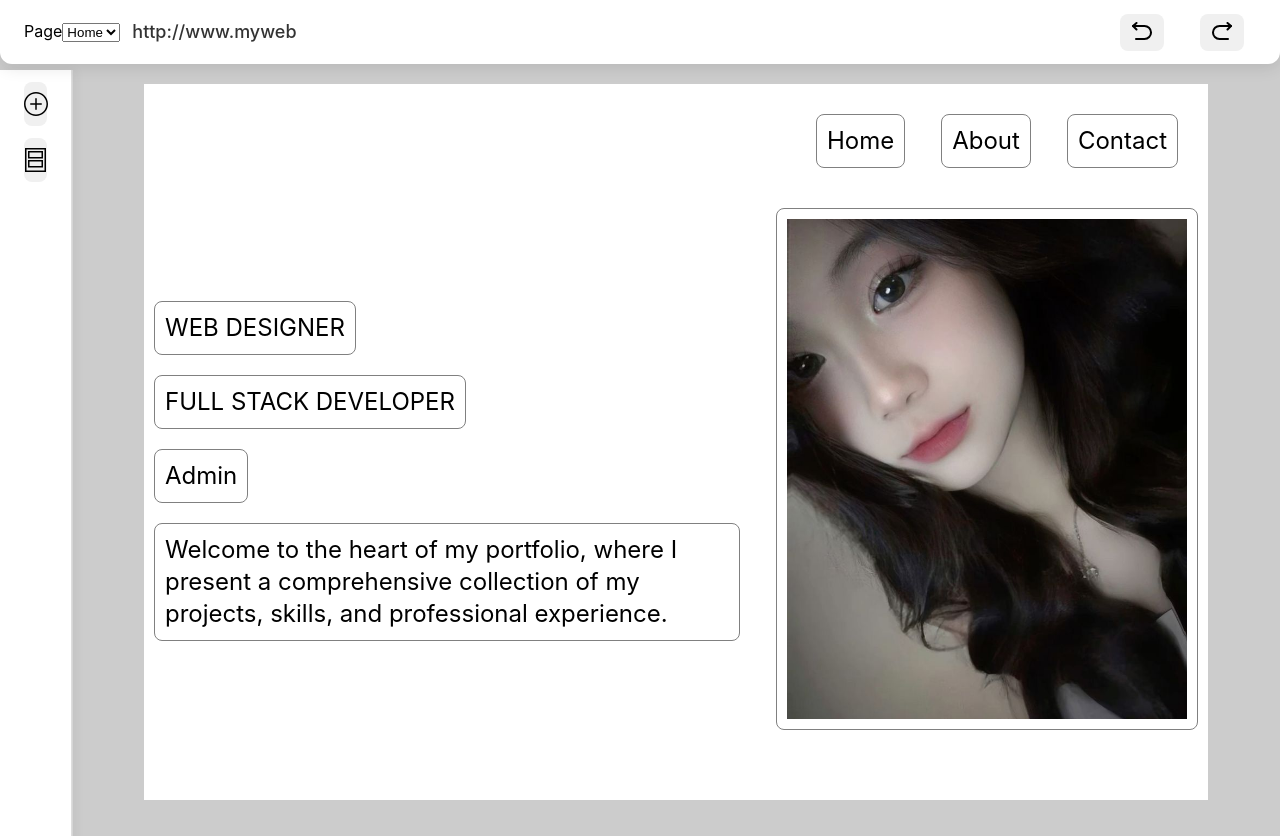
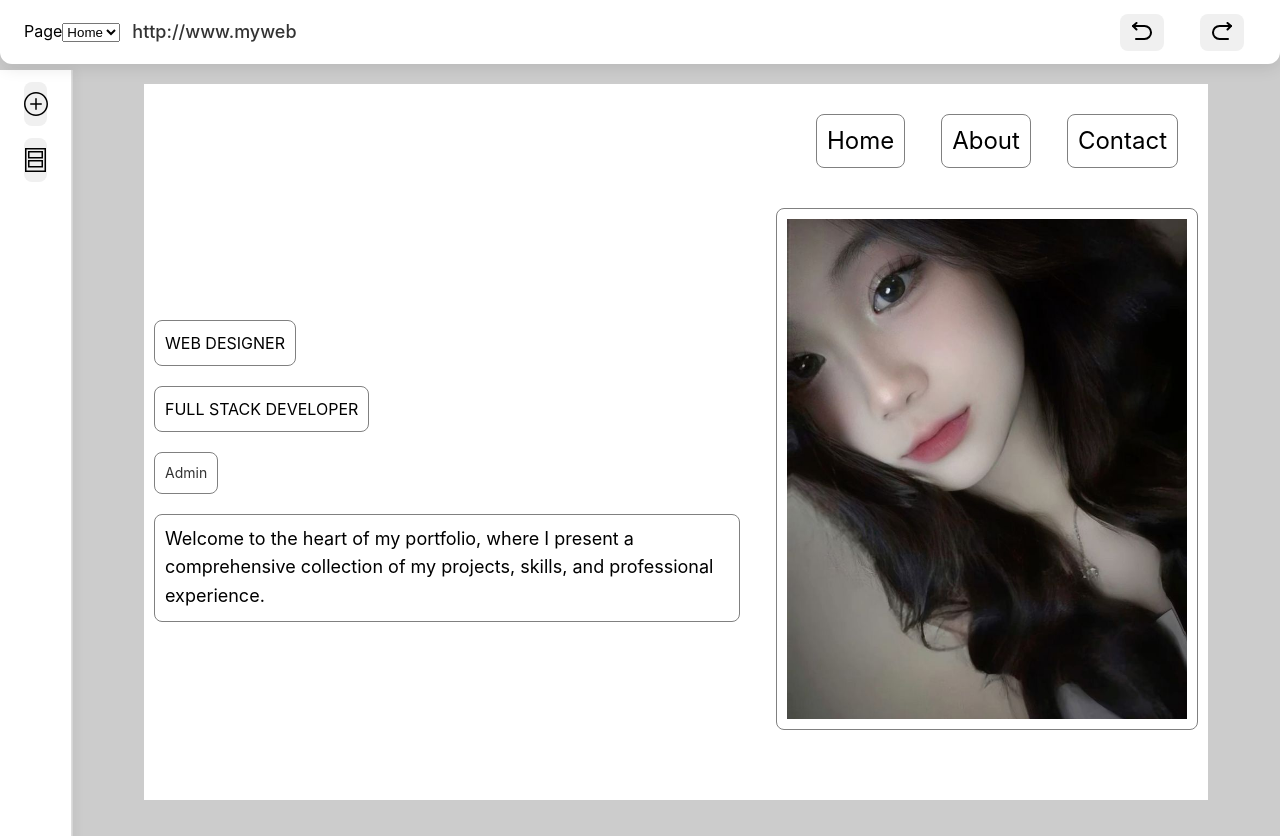
Before and after one commit to ZzzNTKzzZ/Web, a React (Create React App) app: page /editor in a window 1280 px wide. Built offline with nearby package versions, Linux system fonts and the light colour scheme.

Commit message:
not done  yet

```diff
--- a/src/components/EditComponent/ContextMenu/ContextMenu.jsx
+++ b/src/components/EditComponent/ContextMenu/ContextMenu.jsx
@@ -6,9 +6,7 @@ export default function ContextMenu({
   setEditMenu,
   handleDelete,
   handleCreate,
-  textStyle,
   setTextStyle,
-  activeId,
   activeStyle,
 }) {
   return (
@@ -16,9 +14,7 @@ export default function ContextMenu({
       <ul>
         <li
           onClick={() => {
-            console.log(activeStyle);
             setTextStyle(activeStyle);
-            console.log(textStyle);
             setEditMenu("text-section");
           }}
         >
--- a/src/components/EditComponent/DraggAble/DraggAble.jsx
+++ b/src/components/EditComponent/DraggAble/DraggAble.jsx
@@ -1,4 +1,4 @@
-import React, { useState, useEffect } from "react";
+import React, { useState } from "react";
 import { useDraggable } from "@dnd-kit/core";
 import style from "./DraggAble.module.css";
 
@@ -8,29 +8,17 @@ export default function DraggAble({
   children,
   activeId,
   setActiveId,
-  editStyle,
-  navbarStyle,
+  styling, // now correctly used
   image,
   setMenuContent,
-  setMenuPosition
+  setMenuPosition,
 }) {
+  console.log(styling)
   const [isHover, setIsHover] = useState(false);
+  const [isEditing, setIsEditing] = useState(false);
   const { attributes, listeners, setNodeRef, transform } = useDraggable({ id });
-  const [isEditing, setIsEditing] = useState(false);
-  // Derive styleUsing from props directly
-  const styleUsing = editStyle || navbarStyle;
+  const isActive = activeId === id;
 
-  useEffect(() => {
-  const mergedStyle = {
-    ...navbarStyle,
-    ...editStyle,
-    typography: {
-      ...navbarStyle?.typography,
-      ...editStyle?.typography,
-    },
-  };
-  console.log("Updated merged styleUsing:", mergedStyle);
-}, [editStyle, navbarStyle]);
   const handleClick = (e) => {
     e.stopPropagation();
     setActiveId(id);
@@ -41,7 +29,7 @@ export default function DraggAble({
     e.preventDefault();
     e.stopPropagation();
 
-    if (activeId === id) {
+    if (isActive) {
       const rect = e.currentTarget.getBoundingClientRect();
       setMenuPosition({ x: rect.right + 12, y: rect.top });
       setMenuContent(true);
@@ -56,9 +44,9 @@ export default function DraggAble({
         transform: transform
           ? `translate(${transform.x}px, ${transform.y}px)`
           : undefined,
-        border: activeId === id ? "2px solid blue" : "1px solid gray",
+        border: isActive ? "2px solid blue" : "1px solid gray",
         cursor: "grab",
-        color: isHover ? navbarStyle?.hoverColor : "inherit",
+        color: isHover ? styling?.hoverColor || "inherit" : "inherit",
       }}
       {...listeners}
       {...attributes}
@@ -72,10 +60,12 @@ export default function DraggAble({
           pointerEvents: "auto",
           userSelect: "text",
           cursor: "text",
-          fontFamily: styleUsing?.fontFamily,
-          fontWeight: styleUsing?.typography?.fontWeight,
-          fontStyle: styleUsing?.typography?.fontStyle,
-          textDecoration: styleUsing?.typography?.textDecoration,
+          fontWeight: styling?.typography?.fontWeight,
+          fontStyle: styling?.typography?.fontStyle,
+          textDecoration: styling?.typography?.textDecoration,
+          fontSize: styling?.fontSize,
+          lineHeight: styling?.lineHeight,
+          color: styling?.fontColor,
         }}
         onPointerDown={(e) => e.stopPropagation()}
       >
@@ -86,7 +76,9 @@ export default function DraggAble({
         ) : isEditing && React.isValidElement(children) ? (
           React.cloneElement(children, { editable: true })
         ) : (
-          <div>{label}</div>
+          <div style={{
+            fontFamily: styling?.typography?.fontFamily
+          }}>{label}</div>
         )}
       </div>
     </div>
--- a/src/components/EditComponent/EditMenu/EditMenuComponent.jsx
+++ b/src/components/EditComponent/EditMenu/EditMenuComponent.jsx
@@ -168,7 +168,7 @@ function ColorPickerSet({ label, value, onChange }) {
 }
 
 // --- Typography ---
-function TypographySet({ value, onChange }) {
+function TypographySet({ value = {}, onChange }) {
   const toggle = (key, expected) => {
     onChange({
       ...value,
@@ -216,6 +216,7 @@ function TypographySet({ value, onChange }) {
 }
 
 function TextSet({ value, onChange, open, handleToggle }) {
+
   const fonts = [
     "Arial",
     "Georgia",
@@ -231,12 +232,12 @@ function TextSet({ value, onChange, open, handleToggle }) {
     "200 (Extra Light)",
     "300 (Light)",
     "400 (Regular)",
-    " 500 (Medium)",
+    "500 (Medium)",
     "600 (Semi Bold)",
     "700 (Bold) ",
     "800 (Extra Bold)",
   ];
-
+  const reg = /^(1000|[1-9][0-9]{2})$/;
   const [fontFamilyOpen, setFontFamilyOpen] = useState(false);
   const [fontSizeOpen, setFontSizeOpen] = useState(false);
   const [fontTypeOpen, setFontTypeOpen] = useState(false);
@@ -302,7 +303,8 @@ function TextSet({ value, onChange, open, handleToggle }) {
   };
 
   const handleFontWeight = (val) => {
-    onChange("typography.fontWeight", val);
+    const num = val.match(/^\d+/)?.[0]; // extract leading number
+    onChange("typography.fontWeight", num);
     setFontWeightOpen(false);
   };
   // Chỉnh lại css và làm thêm các component trong textSet
--- a/src/components/componentsPortfolio/HeroBannerPortfolio/HeroBannerPortfolio.jsx
+++ b/src/components/componentsPortfolio/HeroBannerPortfolio/HeroBannerPortfolio.jsx
@@ -26,7 +26,7 @@ export default function HeroBannerPortfolio({
   const contextStyle = {
     applyPosition: {
       fontFamily: "'Arial', sans-serif",
-      fontSize: "16",
+      fontSize: 16,
       fontColor: "#000000",
       backgroundColor: "transparent",
       listStyle: "none",
@@ -41,7 +41,7 @@ export default function HeroBannerPortfolio({
     },
     introductions: {
       fontFamily: "'Arial', sans-serif",
-      fontSize: "14",
+      fontSize: 14,
       fontColor: "#333333",
       backgroundColor: "transparent",
       listStyle: "none",
@@ -56,7 +56,7 @@ export default function HeroBannerPortfolio({
     },
     mainContent: {
       fontFamily: "'Arial', sans-serif",
-      fontSize: "18",
+      fontSize: 18,
       fontColor: "#000000",
       backgroundColor: "transparent",
       listStyle: "none",
@@ -113,8 +113,7 @@ export default function HeroBannerPortfolio({
         {
           id: "mainContent-1",
           type: "mainContent",
-          text:
-            "Welcome to the heart of my portfolio, where I present a comprehensive collection of my projects, skills, and professional experience.",
+          text: "Welcome to the heart of my portfolio, where I present a comprehensive collection of my projects, skills, and professional experience.",
           style: {
             ...contextStyle.mainContent,
             typography: { ...contextStyle.mainContent.typography },
@@ -131,17 +130,52 @@ export default function HeroBannerPortfolio({
     },
   ]);
 
-useEffect(() => {
-  if (!activeId) return; // Guard clause
+  useEffect(() => {
+    if (!activeId) return;
 
-  console.log("Active ID:", activeId);
+    const [containerItem, contentId] = activeId.split("::");
+    const container = containers.find((c) => c.item === containerItem);
+    const contentItem = container.content.find((c) => c.id === contentId);
 
-  const [containerItem, contentId] = activeId.split("::");
-  const container = containers.find(c => c.item === containerItem);
-  const contentItem = container.content.find(c => c.id === contentId);
+    if (contentItem) {
+      console.log("Setting activeStyle to:", contentItem.style);
+      setActiveStyle(contentItem.style);
+    }
+  }, [activeId]);
 
-  setActiveStyle(contentItem.style)
-}, [activeId, containers]);
+  // Log when activeStyle actually updates
+  useEffect(() => {
+    if (activeStyle) {
+      console.log("Updated activeStyle:", activeStyle);
+      setTextStyle(activeStyle); // This is now accurate
+    }
+  }, [activeStyle]);
+
+  // Update container content styles when textStyle changes
+  useEffect(() => {
+    if (!activeId) return;
+
+    const [containerItem, contentId] = activeId.split("::");
+
+    setContainers((prev) =>
+      prev.map((container) => {
+        if (container.item !== containerItem) return container;
+
+        const updatedContent = container.content.map((contentItem) =>
+          contentItem.id === contentId
+            ? {
+                ...contentItem,
+                style: {
+                  ...textStyle,
+                },
+              }
+            : contentItem
+        );
+
+        return { ...container, content: updatedContent };
+      })
+    );
+  }, [textStyle]);
 
   const columnStyle = {
     width: "max-content",
@@ -168,11 +202,7 @@ useEffect(() => {
         bannerRef.current && bannerRef.current.contains(event.target);
       const clickedInsideMenu =
         menuRef.current && menuRef.current.contains(event.target);
-
-      if (!clickedInsideBanner) {
-        setActiveId(null);
-      }
-      if (!clickedInsideMenu) {
+      if (!clickedInsideBanner && !clickedInsideMenu) {
         setMenuContent(null);
       }
     }
@@ -198,34 +228,6 @@ useEffect(() => {
     );
   };
 
-  // Update style for a given content item id
-  const handleUpdateContentStyle = (containerItem, contentId, newStyle) => {
-    setContainers((prev) =>
-      prev.map((container) => {
-        if (container.item !== containerItem) return container;
-
-        const updatedContent = container.content.map((contentItem) => {
-          if (contentItem.id === contentId) {
-            return {
-              ...contentItem,
-              style: {
-                ...contentItem.style,
-                ...newStyle,
-                typography: {
-                  ...contentItem.style.typography,
-                  ...(newStyle.typography || {}),
-                },
-              },
-            };
-          }
-          return contentItem;
-        });
-
-        return { ...container, content: updatedContent };
-      })
-    );
-  };
-
   // Drag handlers
   const handleDragStart = (event) => {
     setActiveId(event.active.id);
@@ -240,7 +242,8 @@ useEffect(() => {
 
     setContainers((prev) =>
       prev.map((container) => {
-        if (container.item !== containerItem || !container.contentOrder) return container;
+        if (container.item !== containerItem || !container.contentOrder)
+          return container;
 
         const oldIndex = container.contentOrder.indexOf(activeIdPart);
         const newIndex = container.contentOrder.indexOf(overIdPart);
@@ -304,7 +307,6 @@ useEffect(() => {
                   (c) => c.id === contentId
                 );
                 if (!contentItem) return null;
-
                 return (
                   <Droppable
                     key={`${container.item}::${contentItem.id}`}
@@ -315,7 +317,7 @@ useEffect(() => {
                       id={`${container.item}::${contentItem.id}`}
                       label={contentItem.text}
                       activeId={activeId}
-                      editStyle={contentItem.style}
+                      styling={contentItem.style}
                       setActiveId={setActiveId}
                       setMenuContent={setMenuContent}
                       setMenuPosition={setMenuPosition}
@@ -334,15 +336,14 @@ useEffect(() => {
                         editable={true}
                         className={style.editorContent}
                         style={{
-                          fontFamily: contentItem.style.fontFamily,
-                          fontSize: contentItem.style.fontSize,
-                          color: contentItem.style.fontColor,
-                          fontWeight: contentItem.style.typography.fontWeight,
-                          fontStyle: contentItem.style.typography.fontStyle,
-                          textDecoration:
-                            contentItem.style.typography.textDecoration,
-                          lineHeight: contentItem.style.lineHeight,
-                        }}
+                            fontFamily: "'Times New Roman', Times, serif", // ✅ CORRECT SYNTAX
+                            fontSize: contentItem.style.fontSize,
+                            color: contentItem.style.fontColor,
+                            fontWeight: contentItem.style.typography?.fontWeight,
+                            fontStyle: contentItem.style.typography?.fontStyle,
+                            textDecoration: contentItem.style.typography?.textDecoration,
+                            lineHeight: contentItem.style?.lineHeight,
+                          }}
                       />
                     </DraggAble>
                   </Droppable>
```
Also changed, not shown: src/Page/EditPortfolio/EditPortfolio.jsx (line endings or trailing spaces).
